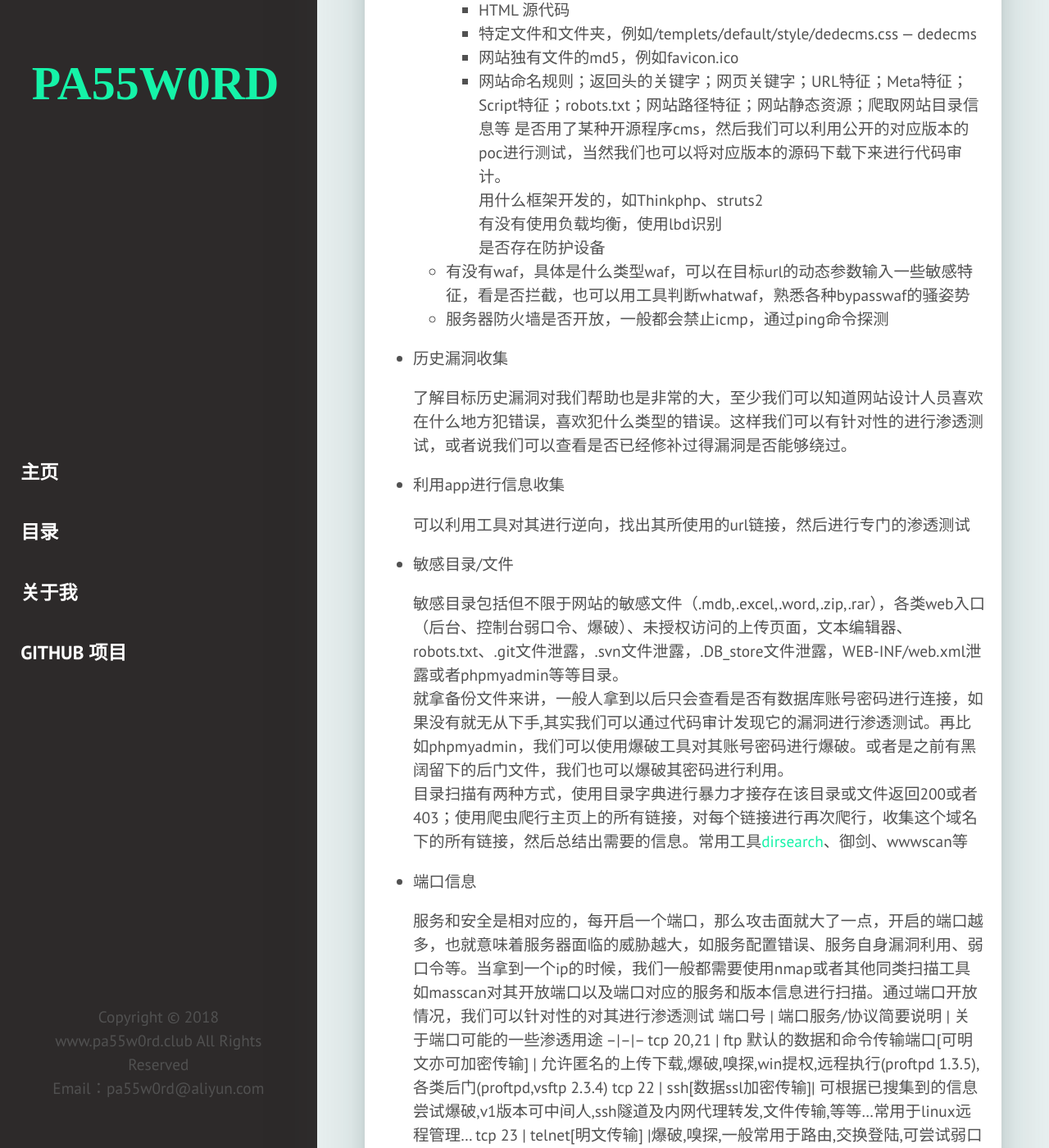
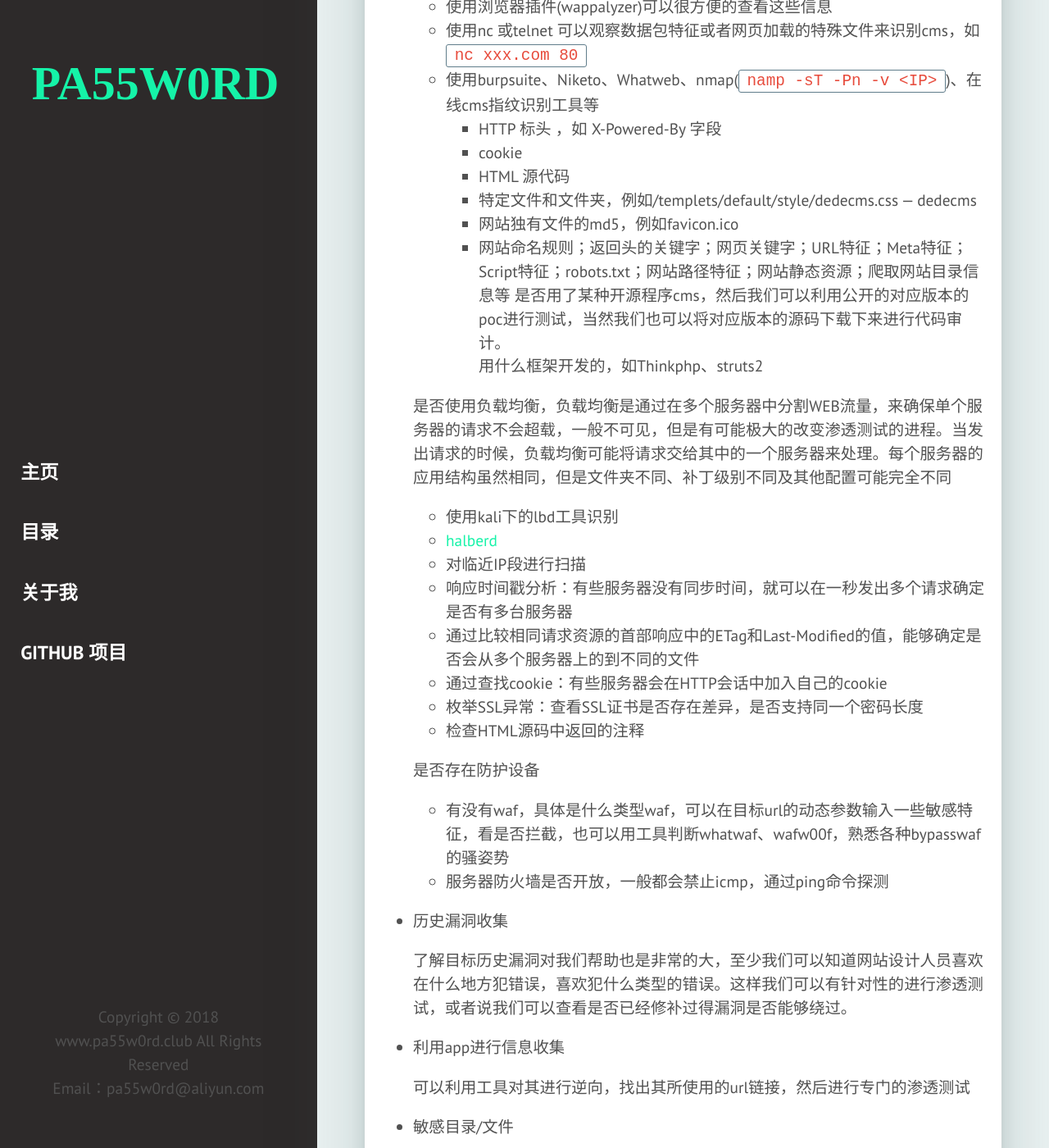
Before and after one commit to Pa55w0rd/pa55w0rd.github.io.old, a Jekyll site: the page built from _posts/2018-10-19-渗透测试.md, in a window 1280 px wide and 1400 px high, scrolled down 3679 px. Shown: the whole window at 82% size. Built offline with Jekyll 4.4.1, drawn with Linux system fonts in a browser that asks for light colours; some web fonts are replaced; comment, search, counter and statistics services are not loaded; a style sheet for code colours, icons or effects is not loaded; some of the changed text lies outside the part shown.

Commit message:
更新笔记

````diff
--- a/_posts/2018-10-19-渗透测试.md
+++ b/_posts/2018-10-19-渗透测试.md
@@ -32,14 +32,15 @@ categories: web安全
 
     企业常常为了增强网页访问速度为服务加cdn，CDN的虚假IP干扰了我们的渗透测试，如何判断是否做了cdn<br>
     可以通过[站长工具多个地点ping服务器](http://ping.chinaz.com/)，如果做了cdn的话返回IP时不一样的<br>
+    验证ip和域名是否真实对应，修改本地hosts文件，强行将域名与ip解析对应，然后访问域名，查看页面是否变化<br>
     如何绕过cdn查询真实IP的一些方法：<br>
-    1. 直接查看子域名的ip，一般企业都只会对主域名做cdn，而常常忽略了子域名,确定了没有使用CDN的二级域名后，本地将目标域名绑定到同ip，能访问就说明目标站与二级域名在同一服务器，也可能在同C段，扫描C段所有开80端口的ip，挨个尝试
+    1. ping顶级域名或子域名，一般企业都只会对www域名做cdn，而常常忽略了空域名和子域名,确定了没有使用CDN的二级域名后，本地将目标域名绑定到同ip，能访问就说明目标站与二级域名在同一服务器，也可能在同C段，扫描C段所有开80端口的ip，挨个尝试
     2. 查询历史dns记录，如[网站](www.netcraft.com),如果存在做了cdn之前的历史记录也是可以查到真实ip的
     3. 还可以使用对方的邮件服务（如注册激活邮件），或者是rss订阅服务，当目标给你发送了一条消息也可以从消息中找到真实ip
     4. 利用国外的vps去ping一下域名，，大部分CDN提供商只针对国内市场，而对国外市场几乎是不做CDN，所以有很大的几率直接解析到真实IP。
-    5. 网站的各种探针类文件，如phpinfo里面的`_SERVER["SERVER_ADDR"]`也包含的有服务器端的真实ip
+    5. 网站的各种探针类文件，如phpinfo里面的`_SERVER["SERVER_ADDR"]`也包含的有服务器端的真实ip，当然这个情况还是比较少的，因为一般都会把phpinfo给删除
     6. 如果目标网站有自己的app或软件产品,抓下它的请求,看看能不能这里面找到目标的真实ip
-    7. 通过各种漏洞或其他上市想办法让目标反向连接我们，比如弹个shell，被动和目标数据库建立连接等等
+    7. 通过各种漏洞或其他方式想办法让目标反向连接我们，比如弹个shell、xss，被动和目标数据库建立连接等等
     8. 使用nslookup或dig更改dns为国外的不知名的dns服务器来解析目标域名的各种记录（ns、a、mx等）可能查到其真实ip
         ```
         收集的部分国外dns服务器
@@ -65,8 +66,11 @@ categories: web安全
         45.77.165.194
         ```
 
-    6. 让服务器去访问你的vps，比如说这个网址有设置头像的方式，并且可以直接填写头像的url，那么我们可以把图片放在自己vps上提交给服务器，那么也可以从日志中得到真实ip
-    7. 利用phpinfo，当然这个情况还是比较少的，因为一般都会把phpinfo给删除
+    9. 让服务器去访问你的vps，比如说这个网址有设置头像的方式，并且可以直接填写头像的url，那么我们可以把图片放在自己vps上提交给服务器，那么也可以从日志中得到真实ip
+    10. DDOS，耗尽CDN流量，回源之后找到真实ip。不设防的cdn量大就会挂，高防CDN要增大流量
+    11. 社工cdn客服
+    12. 全网扫描zmap
+    13. cloudflare，如[CloudFail](https://github.com/m0rtem/CloudFail)、[CloudFlare防护下的破绽：寻找真实IP的几条途径](http://www.freebuf.com/articles/web/41533.html)
 
 - whois信息查询
 
@@ -96,10 +100,21 @@ categories: web安全
         - 网站独有文件的md5，例如favicon.ico
         - 网站命名规则；返回头的关键字；网页关键字；URL特征；Meta特征；Script特征；robots.txt；网站路径特征；网站静态资源；爬取网站目录信息等
     是否用了某种开源程序cms，然后我们可以利用公开的对应版本的poc进行测试，当然我们也可以将对应版本的源码下载下来进行代码审计。<br>
-    用什么框架开发的，如Thinkphp、struts2<br>
-    有没有使用负载均衡，使用lbd识别<br>
+    用什么框架开发的，如Thinkphp、struts2
+
+    是否使用负载均衡，负载均衡是通过在多个服务器中分割WEB流量，来确保单个服务器的请求不会超载，一般不可见，但是有可能极大的改变渗透测试的进程。当发出请求的时候，负载均衡可能将请求交给其中的一个服务器来处理。每个服务器的应用结构虽然相同，但是文件夹不同、补丁级别不同及其他配置可能完全不同
+    - 使用kali下的lbd工具识别
+    - [halberd](https://github.com//jmbr/halberd)
+    - 对临近IP段进行扫描
+    - 响应时间戳分析：有些服务器没有同步时间，就可以在一秒发出多个请求确定是否有多台服务器
+    - 通过比较相同请求资源的首部响应中的ETag和Last-Modified的值，能够确定是否会从多个服务器上的到不同的文件
+    - 通过查找cookie：有些服务器会在HTTP会话中加入自己的cookie
+    - 枚举SSL异常：查看SSL证书是否存在差异，是否支持同一个密码长度
+    - 检查HTML源码中返回的注释
+
+
     是否存在防护设备
-    - 有没有waf，具体是什么类型waf，可以在目标url的动态参数输入一些敏感特征，看是否拦截，也可以用工具判断whatwaf，熟悉各种bypasswaf的骚姿势
+    - 有没有waf，具体是什么类型waf，可以在目标url的动态参数输入一些敏感特征，看是否拦截，也可以用工具判断whatwaf、wafw00f，熟悉各种bypasswaf的骚姿势
     - 服务器防火墙是否开放，一般都会禁止icmp，通过ping命令探测
 
 
@@ -174,11 +189,13 @@ categories: web安全
 
 - 子域名信息收集
 
-    在渗透测试的时候，往往主站的防御会很强，常常无从下手，那么子站就是一个重要的突破口，因为一个企业可能对子域名的安全不是很重视，甚至有些子域名只是内测阶段还没有上线，因此子域名是渗透测试的主要关注对象，子域名搜集的越完整，那么挖到的漏洞就可能更多，甚至漏洞的级别也会更高。常用工具[subDomainsBrute](https://github.com/lijiejie/subDomainsBrute)、子域名挖掘机Layer、DNS域传送漏洞、搜索引擎、shodan等
+    在渗透测试的时候，往往主站的防御会很强，常常无从下手，那么子站就是一个重要的突破口，因为一个企业可能对子域名的安全不是很重视，甚至有些子域名只是内测阶段还没有上线，因此子域名是渗透测试的主要关注对象，子域名搜集的越完整，那么挖到的漏洞就可能更多，甚至漏洞的级别也会更高。常用工具暴力枚举[subDomainsBrute](https://github.com/lijiejie/subDomainsBrute)、子域名挖掘机Layer、DNS域传送漏洞、https证书日志、DNS解析记录、搜索引擎、主站爬取、shodan/fofa/zoomeye等
 
     **利用dig检查目标ns服务器是否允许传送**
 
-    首先,应该去查下目标的ns服务器是否允许区域传送,如果允许,直接把目标的整个子域备份过来即可，可以使用dig或nslookup
+    区域传送：允许第三主服务器的数据刷新自己的区域数据库，防止主域名服务器因意外故障变得不可用时影响到这个网络。 区域传送配置错误：只要有人发出请求，就会提供一个区域数据库的拷贝，把内部主机名和ip地址暴露出来
+
+    首先,应该去查下目标的ns服务器是否允许区域传送,如果允许,直接把目标的整个子域备份过来即可，可以使用 **dig**（可以从该域名的官方DNS服务器上查询到精确的权威解答）或 **nslookup**（得到DNS解析服务器保存在Cache中的非权威解答）
     - 查出目标自己所有的ns记录,然后挨个尝试目标ns服务器是否允许传送（务必是目标自己的ns服务器,第三方的不算）
     ```
     # dig +short @8.8.8.8 tjut.edu.cn ns
````
Also changed, not shown: _posts/2018-10-18-centos7安装docker.md (+14 -0 lines), _posts/2018-10-19-msfvenom 使用.md (+4 -1 lines).
